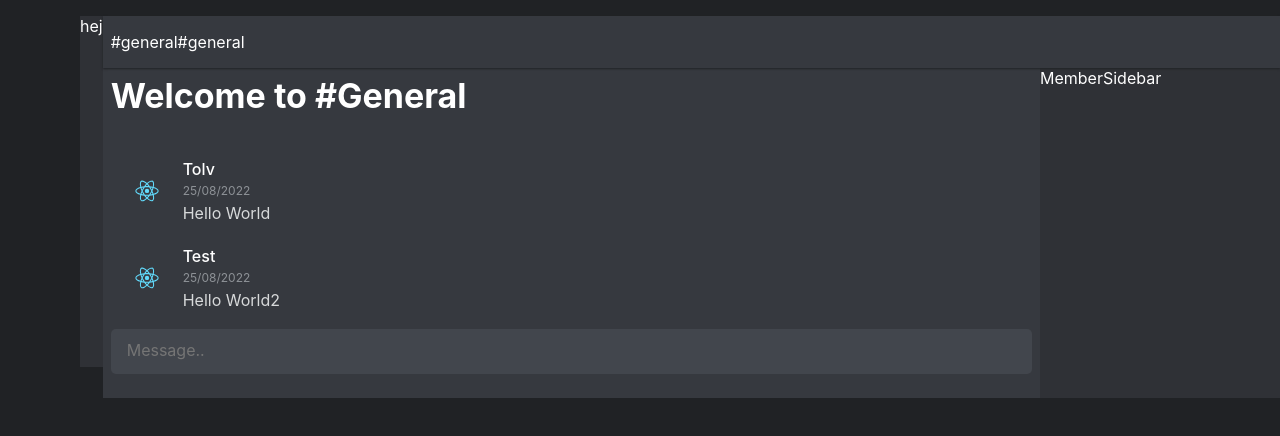
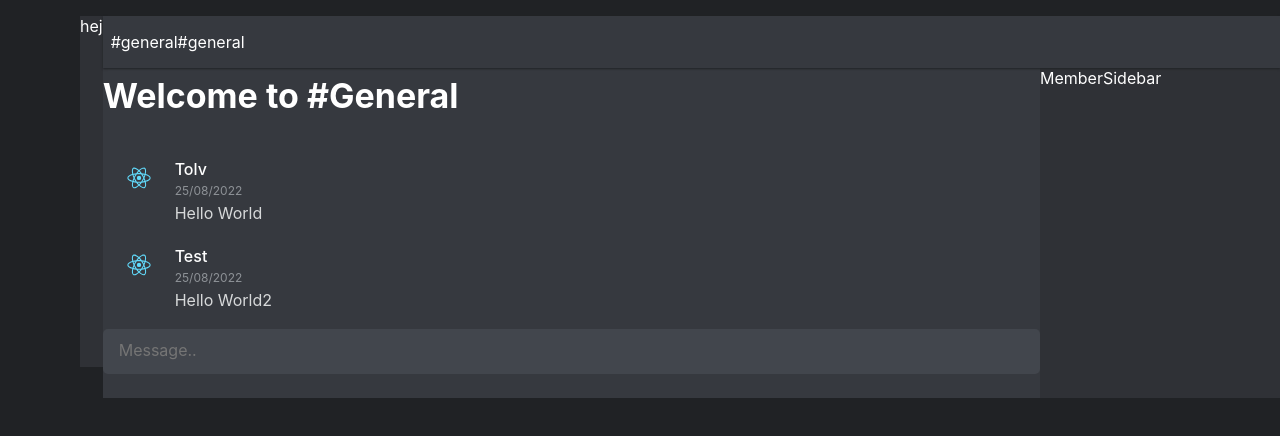
Before and after one commit to 1Tolv2/chat-pern-app, a React (Create React App) app in the folder client/: page / in a window 1280 px wide. Shown: the top 436 px of the page. Built offline with nearby package versions, Linux system fonts and the light colour scheme.

Commit message:
Further styling to messageItem

```diff
--- a/client/src/components/molecules/MessageItem/styles.ts
+++ b/client/src/components/molecules/MessageItem/styles.ts
@@ -18,7 +18,7 @@ const MessageWrapper = styled.div`
 position: relative;
 display: flex;
 flex-direction: row;
-align-items: center;
+align-items: flex-start;
 margin-top: 1.0625rem;
 min-height: 2.75rem;
 padding: 0.125rem 48px 0.125rem 72px;
--- a/client/src/components/organisms/MessageBoard/styles.tsx
+++ b/client/src/components/organisms/MessageBoard/styles.tsx
@@ -20,7 +20,6 @@ const MessageBoardWrapper = styled.div`
   justify-content: space-between;
   flex-grow: 1;
   height: 100%;
-  padding: 0 8px;
 `;
 
 export { Container, ChannelContainer, MessageBoardWrapper };
```
